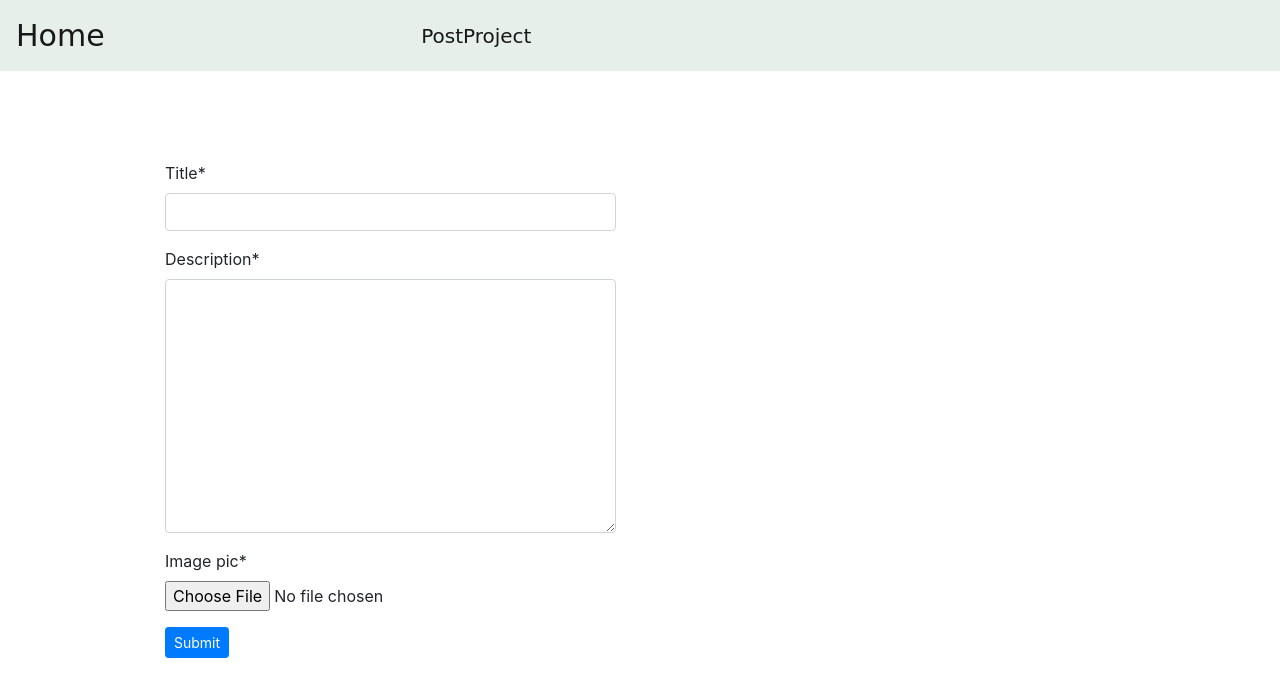
After one commit to bellahOchola/Rater, a Django app: page /post/ in a window 1280 px wide. The commit adds this page. Shown: the top 697 px of the page. Run offline with Django 3.2, Linux system fonts and the light colour scheme; some libraries are stand-ins or nearby versions.

Commit message:
create functionality that enables users post a project

```diff
--- a/ratess/templates/navbar.html
+++ b/ratess/templates/navbar.html
@@ -1,5 +1,6 @@
 <nav class="navbar navbar-light" style="background-color: #E6EFE9;">
     <a style="font-family: 'Lakki Reddy', cursive; font-size:30px;" class="navbar-brand" href="{% url 'index' %}">Home</a>
+    <a style="font-family: 'Lakki Reddy', cursive; font-size:20px;" class="navbar-brand" href="{% url 'posts' %}">PostProject</a>
 
     <!-- Adding a search form  -->
     <div class="col-sm-4 col-md-4 navbar-right">
--- /dev/null
+++ b/ratess/templates/post.html
@@ -0,0 +1,15 @@
+{% extends 'base2.html' %}
+{% load static %}
+{% load crispy_forms_tags %}
+{% block content %}
+<div class="container" style="margin-top:7%;">
+    <div class="row">
+        <div class="col-md-1"></div>
+        <div class="col-md-7">
+            <div class="row">
+                <form action="" method="post" novalidate>
+                    {% csrf_token%}
+                    {{ form|crispy}}
+                    <a href="{% url 'index' %}"> <button type="submit" class="btn btn-primary btn-sm D-block mx-auto"> Submit</button> </a>
+                </form>
+            {% endblock %}
--- a/ratess/urls.py
+++ b/ratess/urls.py
@@ -8,5 +8,6 @@ urlpatterns = [
     path('api-token-auth/', obtain_auth_token),
     path('signup/', views.signup, name='signup' ),
     path('account/', include('django.contrib.auth.urls')),
-    path('index/', views.index, name='index')
+    path('index/', views.index, name='index'),
+    path('post/', views.posts, name='posts' )
 ]
--- a/ratess/views.py
+++ b/ratess/views.py
@@ -8,6 +8,8 @@ from .forms import SignUpForm, UploadForm
 from django.contrib.auth import login, authenticate
 from django.shortcuts import render, redirect, get_object_or_404
 from django.views.decorators.csrf import csrf_exempt
+from django.http import HttpResponseRedirect, JsonResponse
+from django.contrib.auth.models import User
 
 
 #........
@@ -61,3 +63,17 @@ def signup(request):
 @csrf_exempt
 def index(request):
     return render(request, 'index.html')
+
+def posts(request):
+    users = User.objects.exclude(id=request.user.id)
+    if request.method == 'POST':
+        form = UploadForm(request.POST, request.FILES)
+        if form.is_valid():
+            post = form.save(commit=False)
+            post.user = request.user.profile
+            post.save()
+            return redirect('index')
+    else:
+        form = UploadForm()
+
+    return render(request, 'post.html', {'form': form})
```
